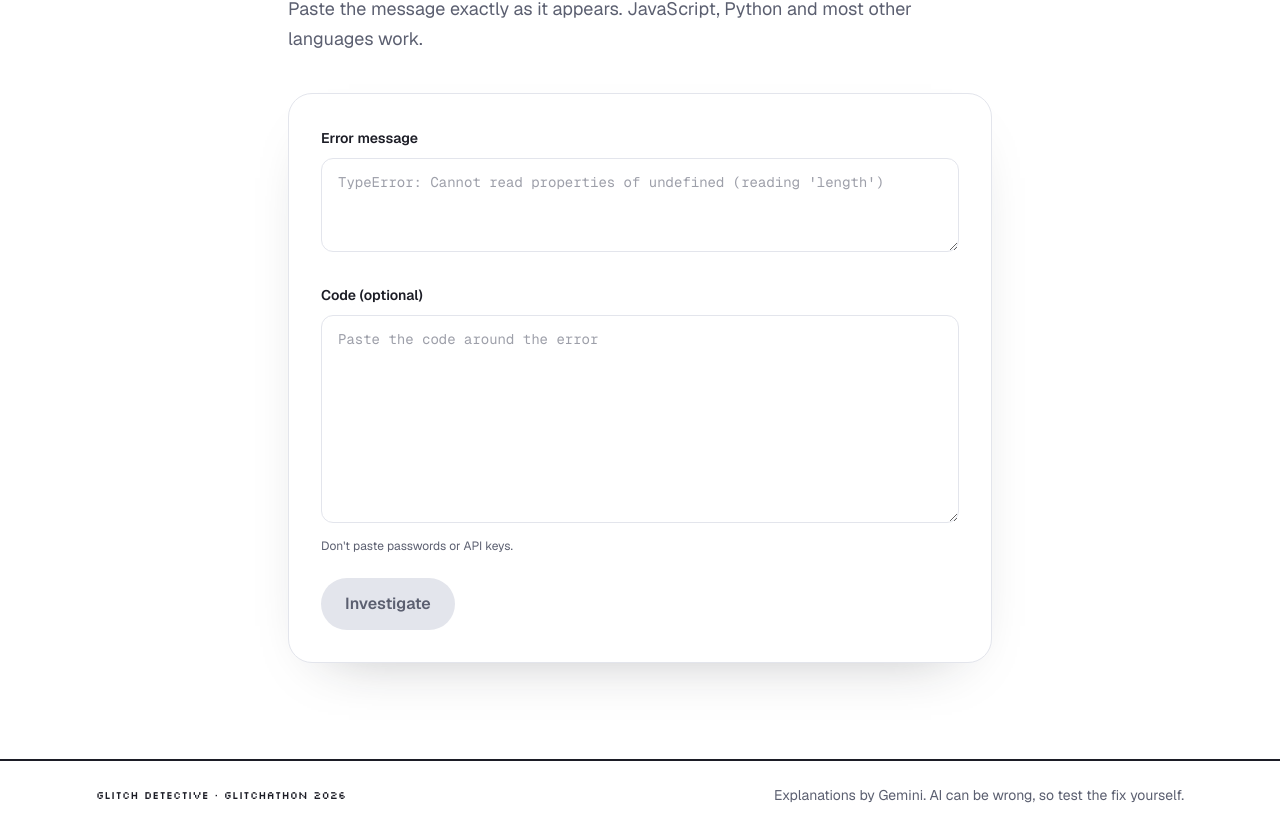
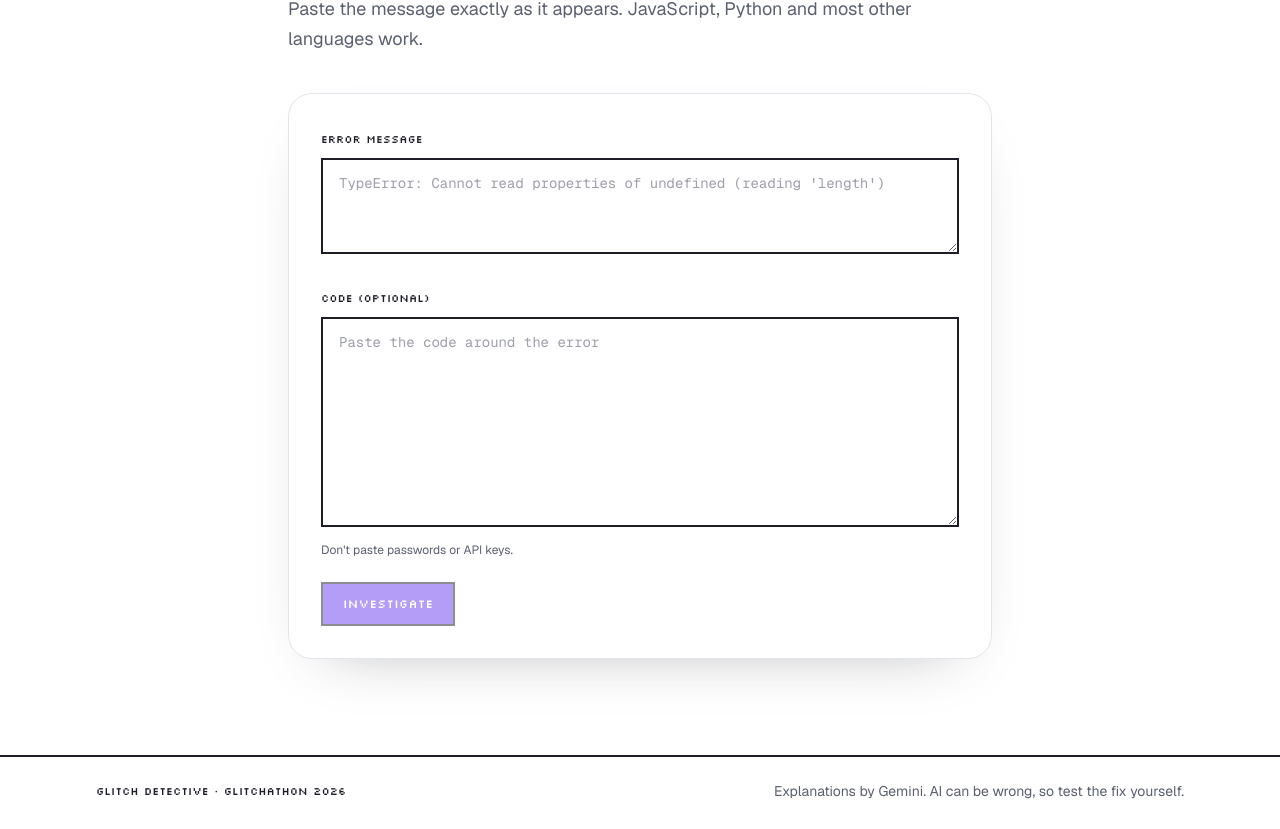
Before and after one commit to evertonrocha2/glitch-lab, a React (Vite) app: page / in a window 1280 px wide. Shown: the part 1752-2581 px from the top of the page. Built offline with nearby package versions, Linux system fonts and the light colour scheme.

Commit message:
style: pixel lab error form

```diff
--- a/src/components/ErrorForm.jsx
+++ b/src/components/ErrorForm.jsx
@@ -1,17 +1,11 @@
 import { useState } from 'react'
 import { LIMITS } from '../../shared/limits.js'
+import PixelButton from './pixel/PixelButton.jsx'
 
 const fieldClass =
-  'mt-2 w-full rounded-xl border border-line bg-white px-4 py-3 font-mono text-sm leading-relaxed text-ink placeholder:text-muted/60 transition-[border-color,box-shadow] duration-200 focus:border-primary focus:shadow-[0_0_0_4px_rgba(106,61,240,0.14)] focus-visible:outline-none'
+  'mt-2 w-full border-2 border-ink bg-white px-4 py-3 font-mono text-sm leading-relaxed text-ink placeholder:text-muted/60 transition-shadow duration-150 focus:shadow-pixel focus-visible:outline-none'
 
-function Spinner() {
-  return (
-    <svg aria-hidden="true" viewBox="0 0 24 24" fill="none" className="size-4 motion-safe:animate-spin">
-      <circle cx="12" cy="12" r="9" stroke="currentColor" strokeOpacity="0.3" strokeWidth="3" />
-      <path d="M21 12a9 9 0 0 0-9-9" stroke="currentColor" strokeWidth="3" strokeLinecap="round" />
-    </svg>
-  )
-}
+const labelClass = 'font-label text-[11px] text-ink'
 
 export default function ErrorForm({ onSubmit, loading }) {
   const [error, setError] = useState('')
@@ -29,7 +23,7 @@ export default function ErrorForm({ onSubmit, loading }) {
   return (
     <form onSubmit={handleSubmit} className="space-y-6">
       <div>
-        <label htmlFor="error-input" className="text-sm font-semibold text-ink">
+        <label htmlFor="error-input" className={labelClass}>
           Error message
         </label>
         <textarea
@@ -45,7 +39,7 @@ export default function ErrorForm({ onSubmit, loading }) {
       </div>
 
       <div>
-        <label htmlFor="code-input" className="text-sm font-semibold text-ink">
+        <label htmlFor="code-input" className={labelClass}>
           Code (optional)
         </label>
         <textarea
@@ -61,14 +55,9 @@ export default function ErrorForm({ onSubmit, loading }) {
         <p className="mt-2 text-xs text-muted">Don't paste passwords or API keys.</p>
       </div>
 
-      <button
-        type="submit"
-        disabled={!canSubmit}
-        className="inline-flex items-center gap-2 rounded-full bg-primary px-6 py-3.5 font-semibold text-white transition-colors duration-200 hover:bg-primary-strong disabled:cursor-not-allowed disabled:bg-line disabled:text-muted"
-      >
-        {loading && <Spinner />}
+      <PixelButton type="submit" disabled={!canSubmit} className="px-5 py-3">
         {loading ? 'Investigating...' : 'Investigate'}
-      </button>
+      </PixelButton>
     </form>
   )
 }
```
